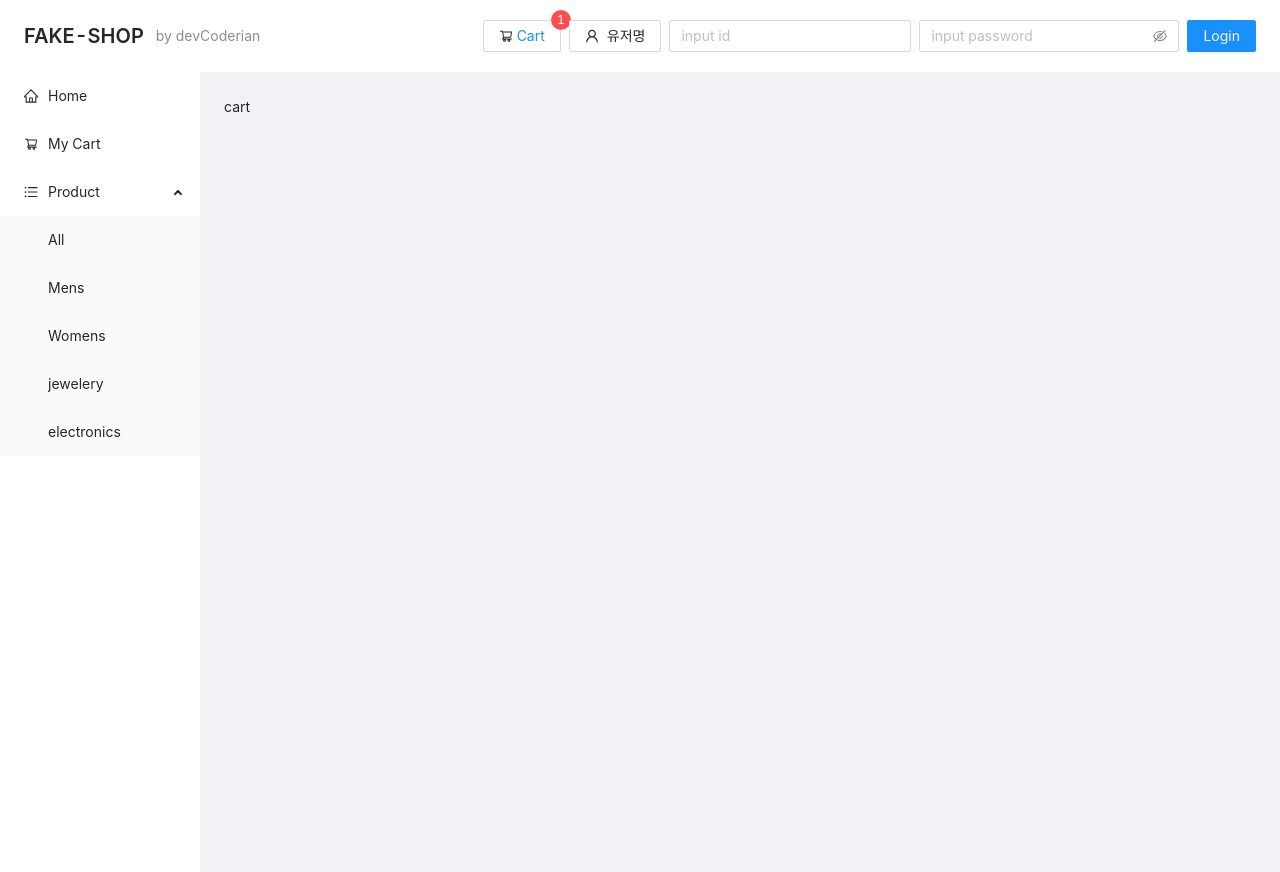
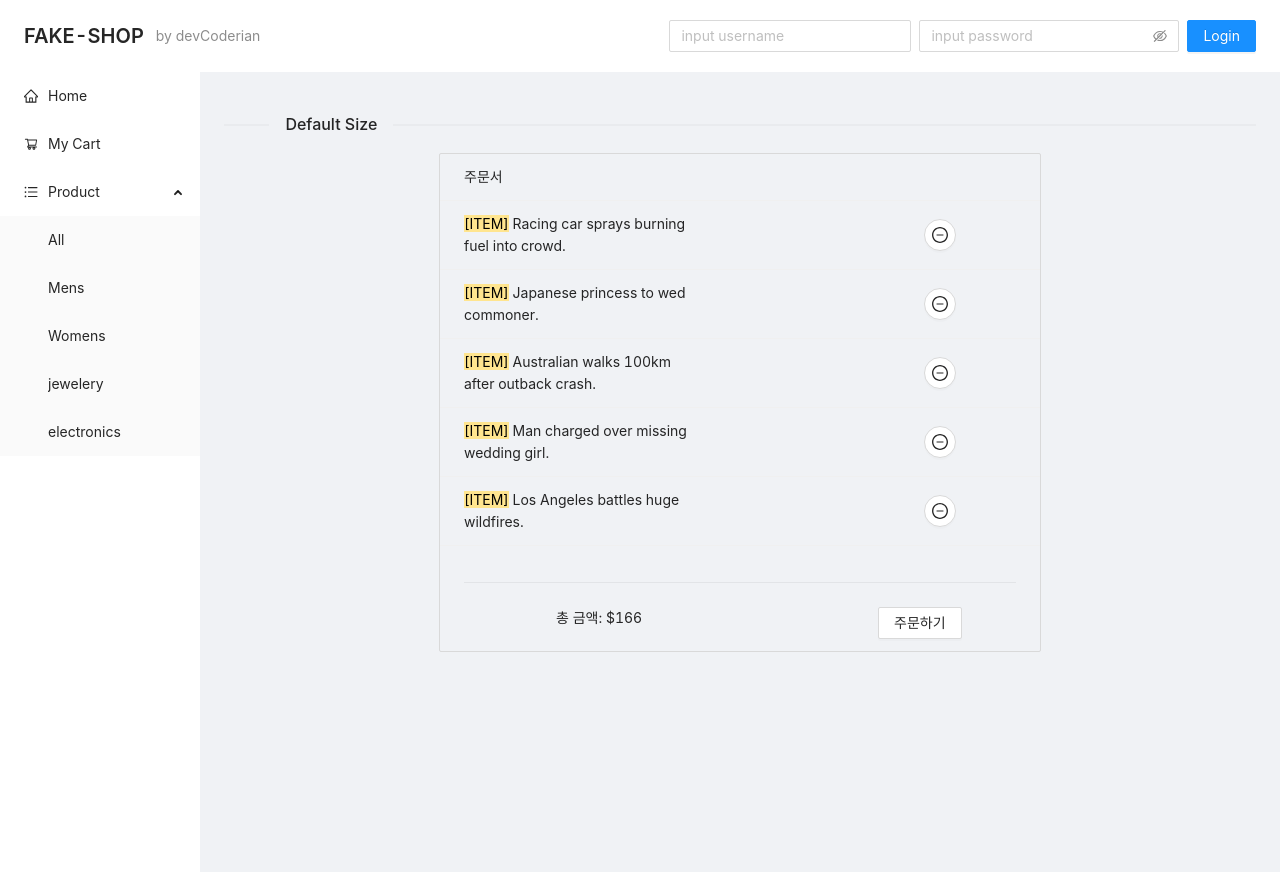
Before and after one commit to devCoderian/react-fake-cart, a Next.js app: page /cart in a window 1280 px wide. Built offline with nearby package versions, Linux system fonts and the light colour scheme.

Commit message:
장바구니, 상품리스트  component 구성

```diff
--- /dev/null
+++ b/components/CartList.js
@@ -0,0 +1,56 @@
+import React from 'react'
+import { List, Typography, Divider, Row, Col, Button } from 'antd';
+import { MinusCircleOutlined } from '@ant-design/icons';
+
+const data = [
+    'Racing car sprays burning fuel into crowd.',
+    'Japanese princess to wed commoner.',
+    'Australian walks 100km after outback crash.',
+    'Man charged over missing wedding girl.',
+    'Los Angeles battles huge wildfires.',
+  ];
+
+const CartList = () => {
+    const orderListFooter = () =>{
+        return(
+            <>
+            <Divider></Divider>
+            <Row justify="space-between">
+                 <Col xs={{ span: 5, offset: 1 }} lg={{ span: 6, offset: 4 }}>
+                 총 금액: $166
+                </Col>
+                <Col xs={{ span: 5, offset: 1 }} lg={{ span: 6, offset: 4}}>
+                <Button>주문하기</Button>
+                </Col>
+            </Row>
+            </>
+        )
+    }
+    return (
+        <>
+        <Divider orientation="left">Default Size</Divider>
+        <Row justify="center">
+            <Col span = {14} >
+                <List
+                header={<div>주문서</div>}
+                footer={orderListFooter()}
+                bordered
+                dataSource={data}
+                renderItem={item => (
+                    <List.Item>
+                    <Col span = {10} >
+                    <Typography.Text mark>[ITEM]</Typography.Text> {item}
+                    </Col>
+                    <Col span = {4} >
+                    <Button shape="circle" icon={<MinusCircleOutlined />} />
+                    </Col>
+                    </List.Item>
+                )}
+                />
+        </Col>
+         </Row>
+        </>
+    )
+}
+
+export default CartList
--- a/components/Login.js
+++ /dev/null
@@ -1,20 +0,0 @@
-import React from 'react'
-import { Input, Space, Button} from 'antd';
-import { EyeInvisibleOutlined, EyeTwoTone } from '@ant-design/icons';
-
-const Login = () => {
-    return (
-        <Space direction="horizontal">
-            <Input placeholder="input id" />
-            <Input.Password
-            placeholder="input password"
-            iconRender={visible => (visible ? <EyeTwoTone /> : <EyeInvisibleOutlined />)}
-            />
-             <Button type="primary" htmlType="submit">
-            Login
-            </Button>
-        </Space>
-    )
-}
-
-export default Login
--- /dev/null
+++ b/components/LoginForm.js
@@ -0,0 +1,20 @@
+import React from 'react'
+import { Input, Space, Button} from 'antd';
+import { EyeInvisibleOutlined, EyeTwoTone } from '@ant-design/icons';
+
+const LoginForm = () => {
+    return (
+        <Space direction="horizontal">
+            <Input placeholder="input username" />
+            <Input.Password
+            placeholder="input password"
+            iconRender={visible => (visible ? <EyeTwoTone /> : <EyeInvisibleOutlined />)}
+            />
+             <Button type="primary" htmlType="submit">
+            Login
+            </Button>
+        </Space>
+    )
+}
+
+export default LoginForm;
--- a/components/MenuHeader.js
+++ b/components/MenuHeader.js
@@ -1,34 +1,22 @@
-import React from 'react'
+import React,{useState} from 'react'
 
 import { PageHeader, Button, Badge} from 'antd';
 import { UserOutlined, ShoppingCartOutlined} from '@ant-design/icons';
-import Login from './Login';
 import Link from 'next/link';
 
 const MenuHeader = () => {
 
-  const isLogin = () =>{
-    let headerContents = [
+  return(
+    <>
     <Badge count={1}>
     <Button key="2" icon={<ShoppingCartOutlined />}>
     <Link href ="/cart"> Cart</Link>
     </Button>
-      </Badge>,
+    </Badge>
     <Button key="1" icon={<UserOutlined />}>
       유저명
-      </Button>,
-      <Login />
-
-    ]
-    return headerContents
-  }
-    return (
-      <PageHeader
-      ghost={false}
-      title="FAKE-SHOP"
-      subTitle="by devCoderian"
-      extra={isLogin()}
-    ></PageHeader>
+    </Button>
+    </>
   )
 }
 
--- a/components/MenuLayout.js
+++ b/components/MenuLayout.js
@@ -1,21 +1,27 @@
-import React from 'react'
+import React,{useState} from 'react'
 import PropTypes from 'prop-types'
 
-import { Layout, Menu } from 'antd';
+import { Layout, Menu, PageHeader} from 'antd';
 import { UnorderedListOutlined, HomeOutlined, ShoppingCartOutlined} from '@ant-design/icons';
 const { SubMenu } = Menu;
 const { Content, Sider } = Layout;
 
+import MenuHeader from './MenuHeader';
+import LoginFrom from './LoginForm';
 import Link from 'next/link';
-
-import MenuHeader from './MenuHeader';
 
 
 const MenuLayout = ({ children }) => {
 
+  const [isLoggedIn, setIsLoggedIn] = useState(false);
     return (
         <Layout>
-            <MenuHeader />
+           <PageHeader
+            ghost={false}
+            title="FAKE-SHOP"
+            subTitle="by devCoderian"
+            extra={isLoggedIn?<MenuHeader />:<LoginFrom />}
+          ></PageHeader>
         <Layout>
           <Sider width={200} className="site-layout-background">
             <Menu
--- a/pages/cart.js
+++ b/pages/cart.js
@@ -1,11 +1,12 @@
+import CartList from '../components/CartList'
 import MenuLayout from '../components/MenuLayout'
 
+
 const cart = () => {
-    return (
-        <MenuLayout>
-            cart
-        </MenuLayout>
-    )
+
+     return(
+        <MenuLayout><CartList/></MenuLayout>
+     )
 }
 
 export default cart
```
Also changed, not shown: components/ProductList.js (added, +70 -0 lines), pages/product.js (+8 -5 lines). Lines whose indentation alone changed are shown as unchanged.
